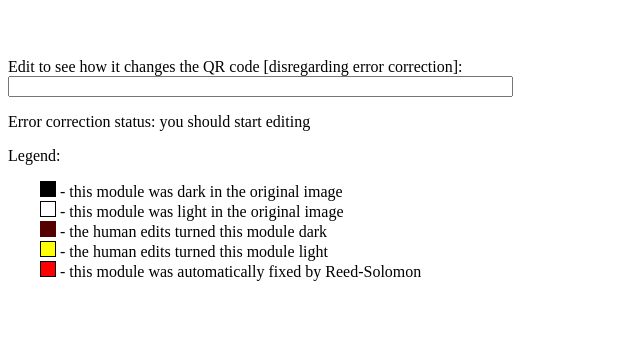
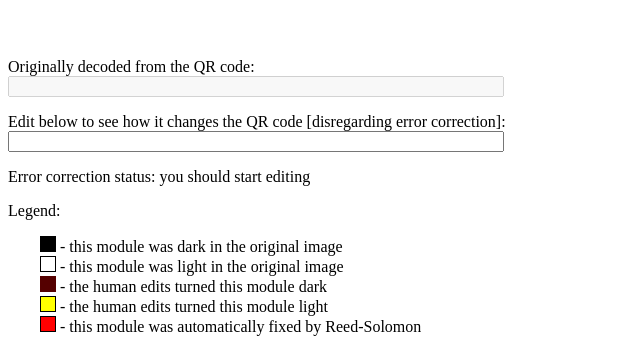
Before and after one commit to mokomull/qr_demo, a plain HTML site: page index.html in a window 1280 px wide. Shown: the part 598-950 px from the top of the page, without its empty margins (0-640 px from the left). Before the commit the page ends 895 px from the top, so only its background shows below. Drawn offline with Linux system fonts and the light colour scheme; a script that the page names is missing.

Commit message:
display original error-filled data while editing
This lets the user see more clearly which characters have changed.

```diff
--- a/index.html
+++ b/index.html
@@ -57,6 +57,7 @@
             render();
         });
         decoded.value = code.get_orig_decoded_data();
+        document.getElementById("original").value = code.get_orig_decoded_data();
         render();
     </script>
     <style>
@@ -65,6 +66,10 @@
             grid-template-columns: repeat(33, 1em);
             grid-template-rows: repeat(33, 1em);
             margin: 4em
+        }
+
+        input {
+            font-family: monospace;
         }
 
         .dark {
@@ -127,7 +132,10 @@
 <body>
 <div id="target"></div>
 
-<p>Edit to see how it changes the QR code [disregarding error correction]:<br>
+<p>Originally decoded from the QR code:<br>
+<input type=""text" size="60" id="original" disabled></p>
+
+<p>Edit below to see how it changes the QR code [disregarding error correction]:<br>
 <input type="text" size="60" id="decoded"></p>
 
 <p>Error correction status: <span id="errorstatus">you should start editing</span></p>
```
